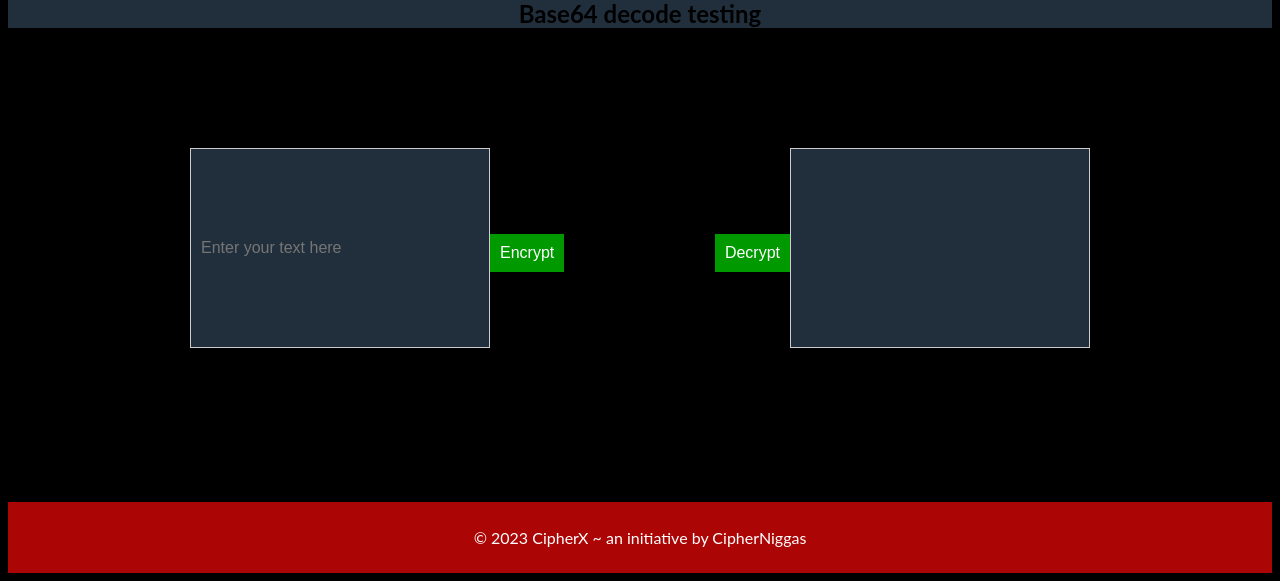
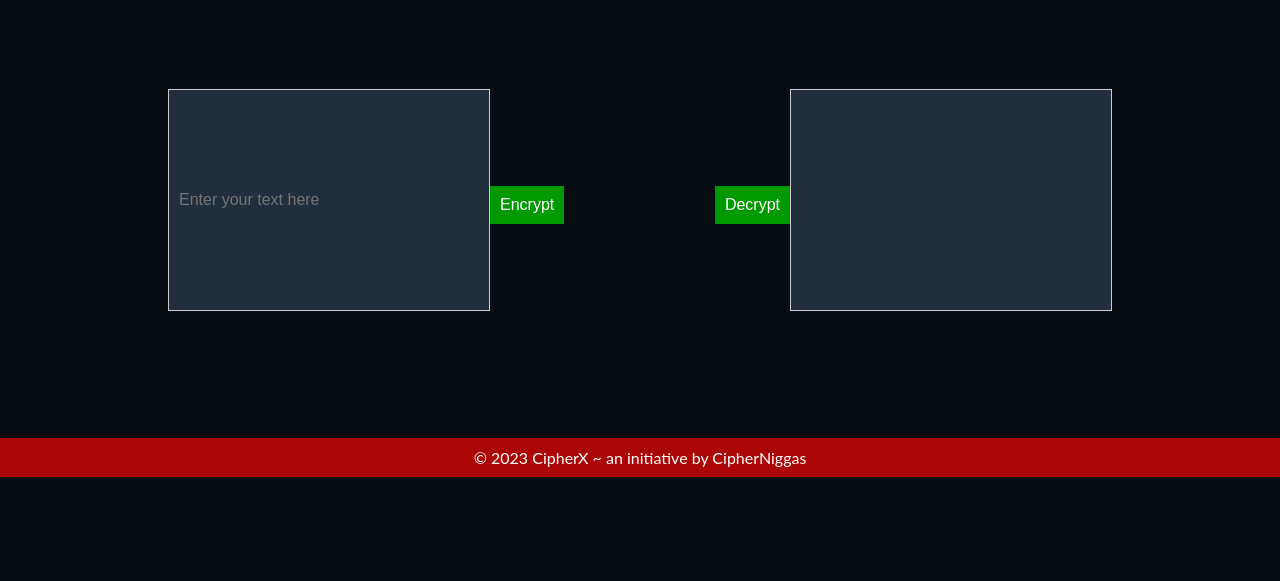
Before and after one commit to Darry1968/cipherx, a Flask app: page /base64_ in a window 1280 px wide. Shown: the part 349-930 px from the top of the page. After the commit the page ends 826 px from the top, so only its background shows below. Run offline with Flask 3, Linux system fonts and the light colour scheme.

Commit message:
css added

```diff
--- a/templates/base.html
+++ b/templates/base.html
@@ -4,12 +4,16 @@
 <head>
     <meta name="viewport" content="width=device-width, initial-scale=1">
     <style>
+        *{
+            margin: 0px;
+            padding: 0px;
+        }
         body {
             font-family: "Lato", sans-serif;
         }
 
         header {
-            background-color: #333;
+            background-color: 	#000000;
             color: #fff;
             display: flex;
             justify-content: space-between;
--- a/templates/base64_.html
+++ b/templates/base64_.html
@@ -1,6 +1,7 @@
-<div class="head">
+
     {% extends 'base.html' %}
     {% block body %}
+    <div class="head">
     <h2>Base64 decode testing</h2>
     <style>
         h2{
@@ -8,10 +9,11 @@
             background-color: #212F3C;
         }
         form{
-            background-color: black;
+            background-color: #070c13;
         }
         body{
-            background-color: black;
+            background-color: #070c13;
+
         }
         .container {
                 display: flex;
@@ -68,10 +70,8 @@
 
     <!-- <label for="exampleFormControlOutput1" class="form-label">Output :</label> -->
 
-    <textarea id="textbox" name="textbox" class="textbox" rows="10" cols="50" spellcheck="false">
-            {% if output is defined %}
-                {{output}}
-            {% endif %}
+    <textarea id="textbox" name="textbox" class="textbox"
+    rows="10" cols="50" spellcheck="false">{% if output is defined %}{{output}}{% endif %}
      </textarea>
     </div>
     {% endblock body %}
```
